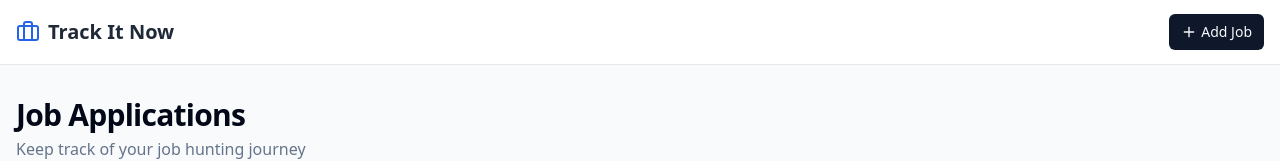
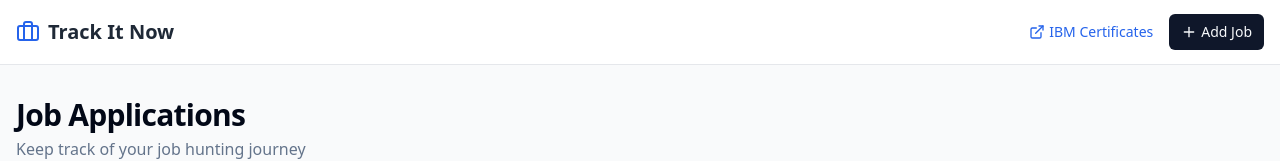
Before and after one commit to Pranavrh53/track-it-now-jobs, a React (Vite) app: page / in a window 1280 px wide. Shown: the top 161 px of the page. Built offline with nearby package versions, Linux system fonts and the light colour scheme.

Commit message:
Add IBM certificate hyperlink
Add a hyperlink to the IBM certificates.

```diff
--- a/src/components/Navbar.tsx
+++ b/src/components/Navbar.tsx
@@ -1,6 +1,6 @@
 
 import { Link } from 'react-router-dom';
-import { Plus, Briefcase } from 'lucide-react';
+import { Plus, Briefcase, ExternalLink } from 'lucide-react';
 import { Button } from '@/components/ui/button';
 
 const Navbar = () => {
@@ -12,7 +12,16 @@ const Navbar = () => {
           <span className="text-xl font-bold text-gray-800">Track It Now</span>
         </Link>
 
-        <nav>
+        <nav className="flex items-center space-x-4">
+          <a
+            href="https://www.ibm.com/certifications"
+            target="_blank"
+            rel="noopener noreferrer"
+            className="text-blue-600 hover:text-blue-800 flex items-center gap-1 text-sm"
+          >
+            <ExternalLink className="h-4 w-4" />
+            <span>IBM Certificates</span>
+          </a>
           <Link to="/add">
             <Button size="sm" className="flex items-center gap-1">
               <Plus className="h-4 w-4" />
```
